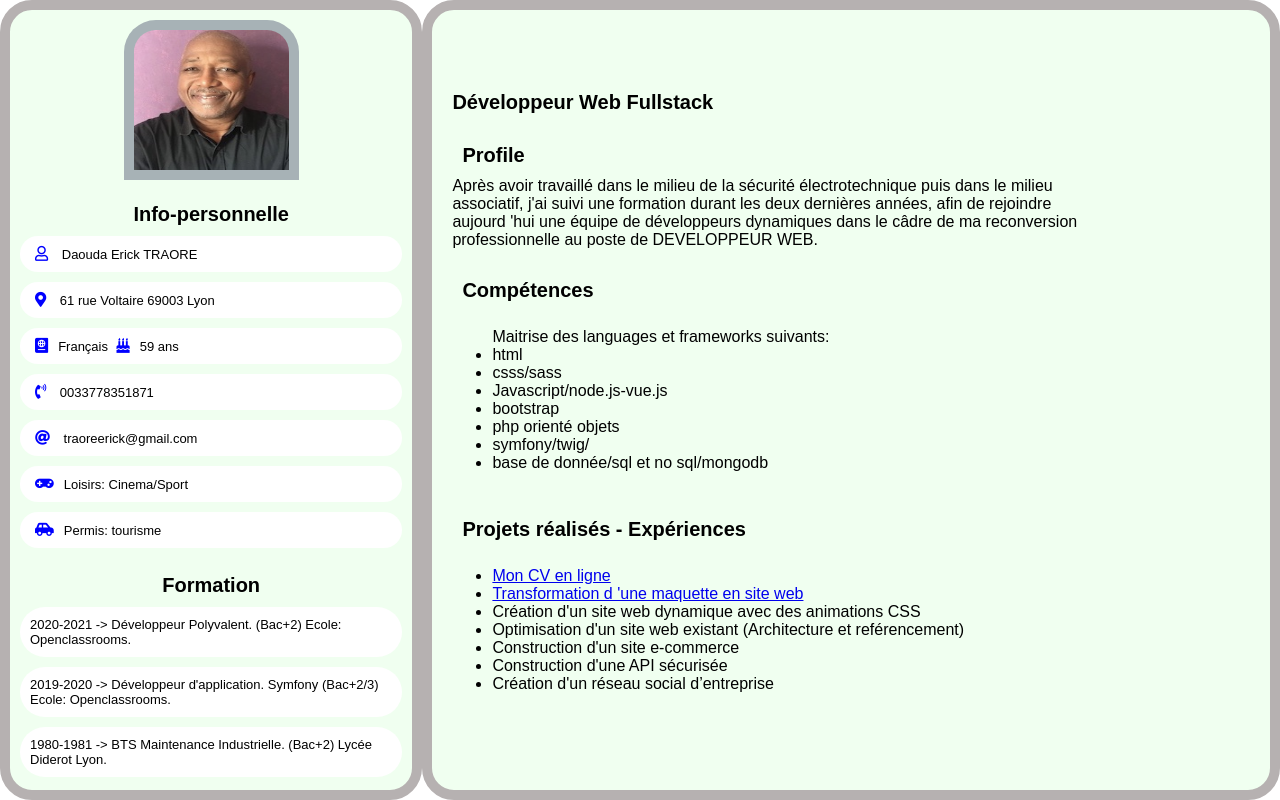
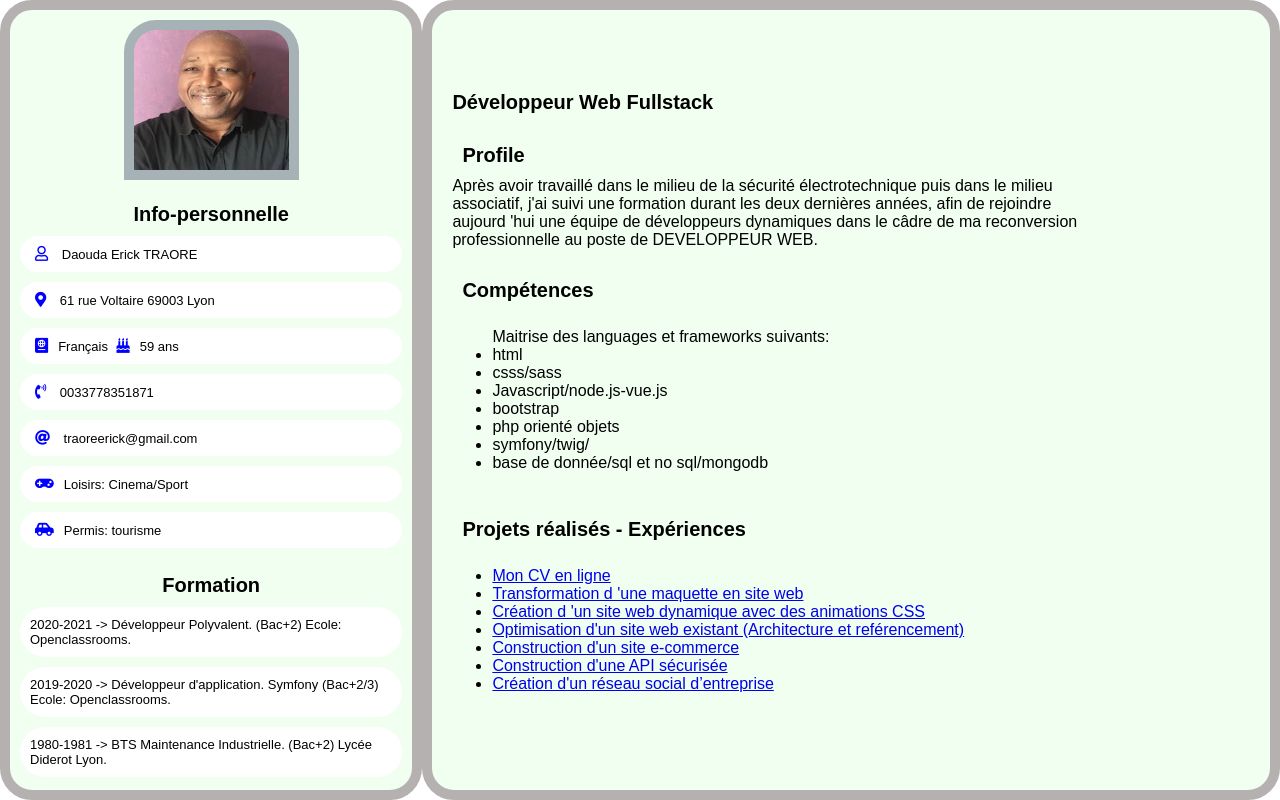
Before and after one commit to ErickTraore/monCv, a website: page index.html in a window 1280 px wide. Drawn offline with Linux system fonts and the light colour scheme; files that its build step writes are made by us from their sources.

Commit message:
insert liens expériences

```diff
--- a/index.html
+++ b/index.html
@@ -66,17 +66,31 @@
                             <a href="https://ericktraore.github.io/traoreDaouda_2_30122020/">Transformation d 'une maquette en site web
                             </a>
                         </li>
-                        <li>Création d'un site web dynamique avec des animations CSS</li>
-                        <li>Optimisation d'un site web existant (Architecture et reférencement)</li>
-                        <li>Construction d'un site e-commerce</li>
-                        <li>Construction d'une API sécurisée</li>
-                        <li>Création d'un réseau social d’entreprise</li>
+                        <li>
+                            <a href="https://ericktraore.github.io/ohmyfood-sass/">Création d 'un site web dynamique avec des animations CSS
+                            </a>
+                        </li>
+                        <li>
+                            <a href="https://ericktraore.github.io/Starting_webside_new/">Optimisation d'un site web existant (Architecture et reférencement)
+                            </a>
+                        </li>
+                        <li>
+                            <a href="https://ericktraore.github.io/Starting_webside_new/">Construction d'un site e-commerce
+                            </a>
+                        </li>
+                        <li>
+                            <a href="https://ericktraore.github.io/Starting_webside_new/">Construction d'une API sécurisée
+                            </a>
+                        </li>
+                        <li>
+                            <a href="https://ericktraore.github.io/Starting_webside_new/">Création d'un réseau social d’entreprise
+                            </a>
+                        </li>
                     </ul>
-                    <v>
-                        </dv>
-                        </dv>
-                    </v>
-
+                </div>
+            </div>
+        </div>
+    </div>
 </body>
 
 </html>
```
